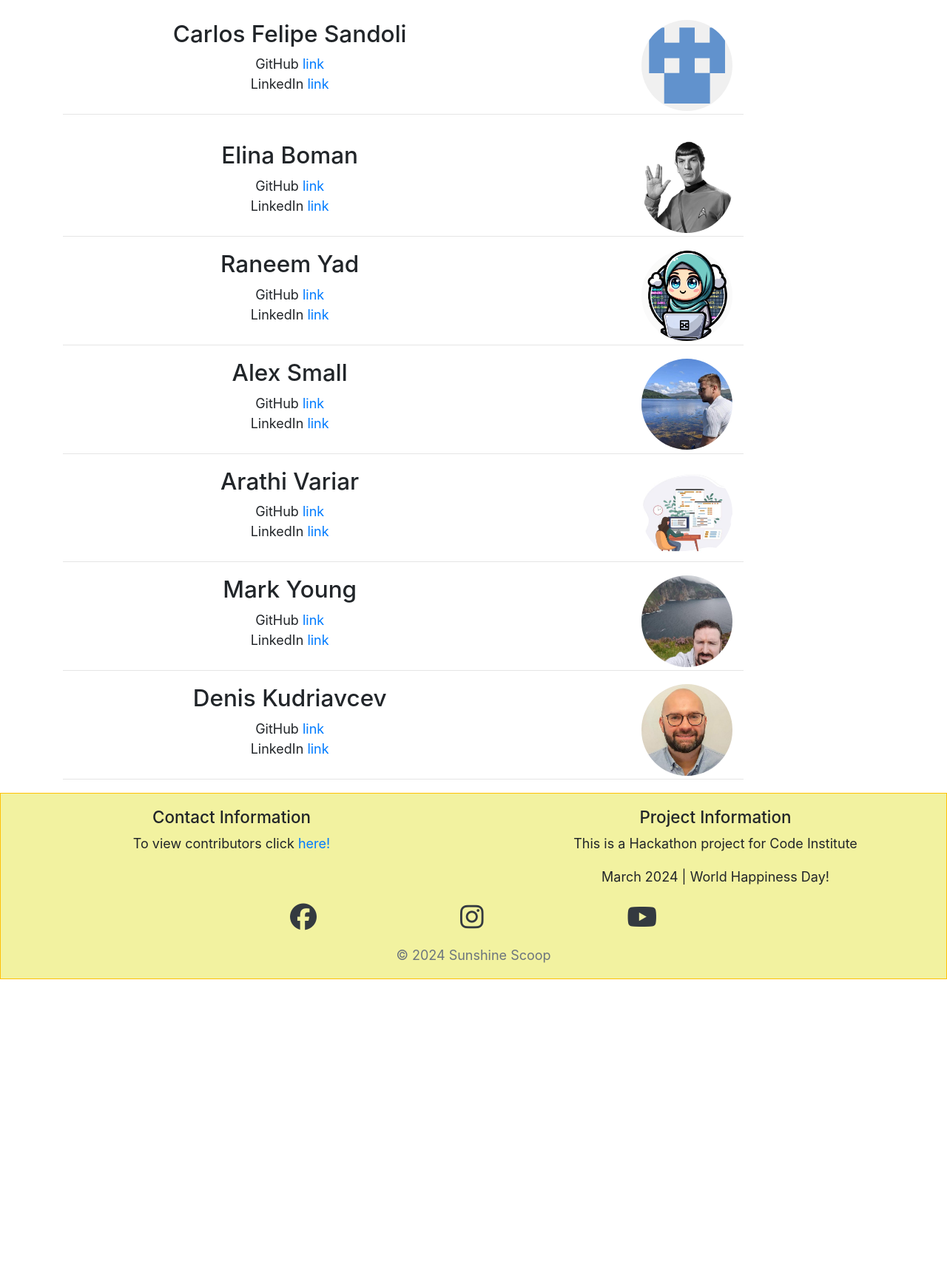
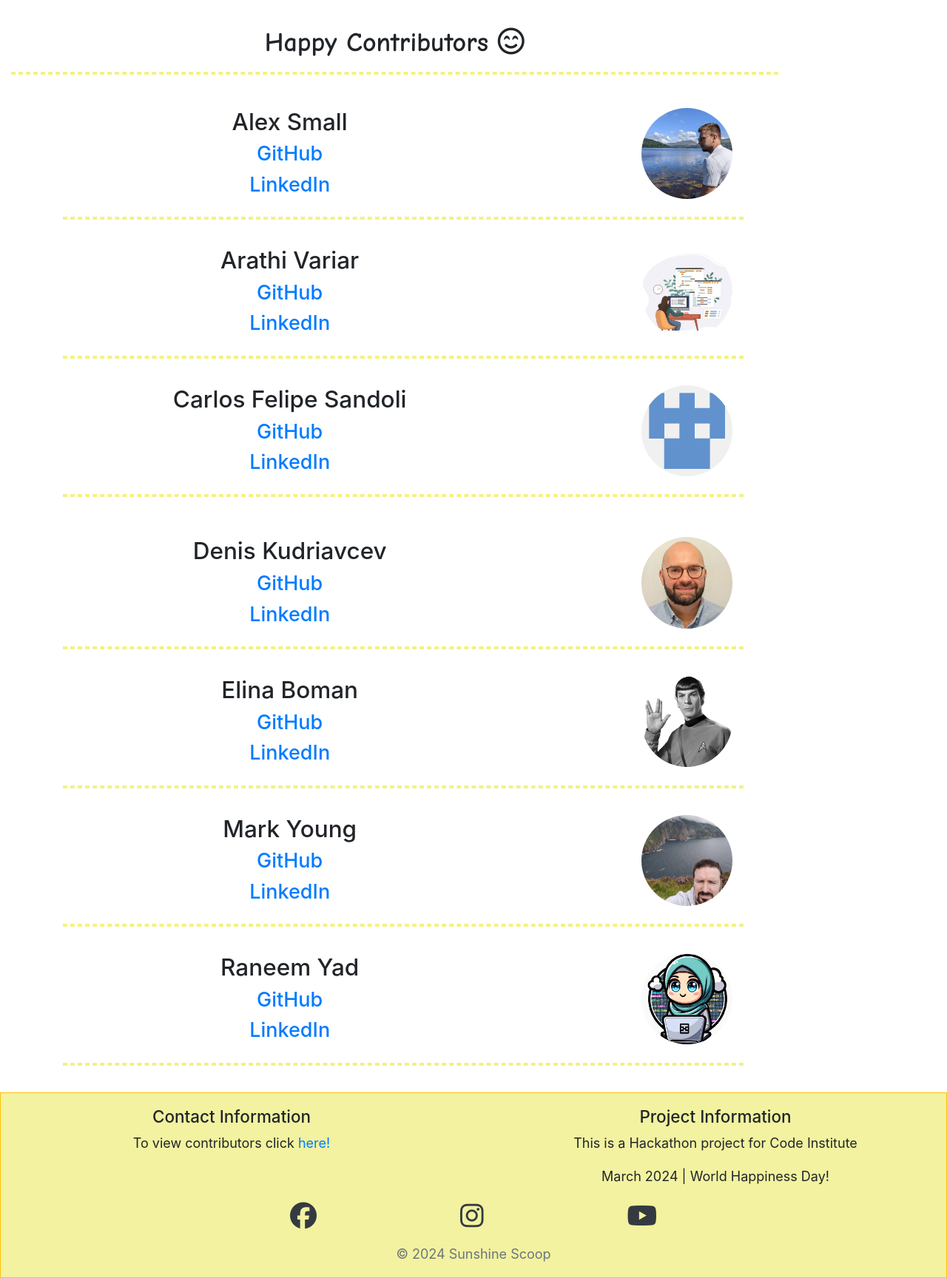
Before and after one commit to raneem-yad/sunshine_squad_hackathon_raneem, a Flask app: page /contributors in a window 1280 px wide. Shown: the part 128-1856 px from the top of the page at 74% size. Before the commit the page ends 1452 px from the top, so only its background shows below. Run offline with Flask 3, Linux system fonts and the light colour scheme; some libraries are stand-ins or nearby versions; some web fonts are replaced.

Commit message:
styled contributors page

```diff
--- a/appmanager/static/css/style.css
+++ b/appmanager/static/css/style.css
@@ -528,8 +528,15 @@ footer i {
   border-radius: 50%;
 }
 
-.contributors-ul {
-  list-style: none;
+.happy-contributors {
+font-family: "Comic Neue", cursive;
+font-weight: 800;
+font-style: normal;
+}
+
+.border-happy-contributors {
+  border: 2px rgb(242, 242, 130);
+  border-style: dashed;
 }
 
 /* Media queries */
--- a/appmanager/templates/contributors-page.html
+++ b/appmanager/templates/contributors-page.html
@@ -1,104 +1,126 @@
 {% extends "base.html" %}
 <div class="main">
     {% block content %}
-    <div class="container mt-4">
-        <div class="row">
+    <div class=" col-12 col-md-10 text-center py-3 mb-2">
+        <h2 class="happy-contributors mt-3 mb-2">Happy Contributors <i class="fa-regular fa-face-smile-beam"></i></h2>
+        <hr class="border-happy-contributors">
+    </div>
+    <div class="container mt-2">
+        <div class="row mb-3">
+            <div class="col-12 col-md-10">
+                <img class="col-12 col-md-2 circular-img float-right"
+                    src="{{ url_for('static', filename='images/contributors/alex-small.jpeg') }}"
+                    alt="contributor image">
+                <div class="col-12 col-md-8 mb-4">
+                    <h3>Alex Small</h3>
+                    <a href="https://github.com/AlexSmall96/alex_sunshine_squad" target="_blank" rel="noopener">
+                        <h4>GitHub</h4>
+                    </a>
+                    <a href="https://www.linkedin.com/in/alex-small-a8977116b/" target="_blank" rel="noopener">
+                        <h4>LinkedIn</h4>
+                    </a>
+                </div>
+                <hr class="border-happy-contributors">
+            </div>
+        </div>
+        <div class="row mb-3">
+            <div class="col-12 col-md-10">
+                <img class="col-12 col-md-2 circular-img float-right"
+                    src="{{ url_for('static', filename='images/contributors/arathi-variar.jpeg') }}"
+                    alt="contributor image">
+                <div class="col-12 col-md-8 mb-4">
+                    <h3>Arathi Variar</h3>
+                    <a href="https://github.com/arathivariar" target="_blank" rel="noopener">
+                        <h4>GitHub</h4>
+                    </a>
+                    <a href=" https://www.linkedin.com/in/arathi-variar/" target="_blank" rel="noopener">
+                        <h4>LinkedIn</h4>
+                    </a>
+                </div>
+                <hr class="border-happy-contributors">
+            </div>
+        </div>
+        <div class="row mb-3">
             <div class="col-12 col-md-10 mb-3">
                 <img class="col-12 col-md-2 circular-img float-right"
-                    src="{{ url_for('static', filename='images/contributors/carlos-felipe-sandoli.png') }}" alt="contributor image">
+                    src="{{ url_for('static', filename='images/contributors/carlos-felipe-sandoli.png') }}"
+                    alt="contributor image">
                 <div class="col-12 col-md-8 mb-4">
                     <h3>Carlos Felipe Sandoli</h3>
-                    <ul class="contributors-ul">
-                        <li>GitHub <a href="https://github.com/felipesandoli" target="_blank" rel="noopener">link</a></li>
-                        <li>LinkedIn <a href="https://www.linkedin.com/in/felipesandoli/" target="_blank" rel="noopener">link</a></li>
+                    <a href="https://github.com/felipesandoli" target="_blank" rel="noopener">
+                        <h4>GitHub</h4>
+                    </a>
+                    <a href="https://www.linkedin.com/in/felipesandoli/" target="_blank" rel="noopener">
+                        <h4>LinkedIn</h4>
+                    </a>
+                </div>
+                <hr class="border-happy-contributors">
+            </div>
+        </div>
+        <div class="row mb-3">
+            <div class="col-12 col-md-10">
+                <img class="col-12 col-md-2 circular-img float-right"
+                    src="{{ url_for('static', filename='images/contributors/denis-kudriavcev.jpeg')}}"
+                    alt="contributor image">
+                <div class="col-12 col-md-8 mb-4">
+                    <h3>Denis Kudriavcev</h3>
+                    <a href="https://github.com/AleksandrDenis" target="_blank" rel="noopener">
+                        <h4>GitHub</h4>
+                    </a>
+                    <a href="https://www.linkedin.com/in/denis-kudriavcev/" target="_blank" rel="noopener">
+                        <h4>LinkedIn</h4>
+                    </a>
                     </ul>
                 </div>
-                <hr>
+                <hr class="border-happy-contributors">
             </div>
         </div>
-        <div class="row">
+    <div class="row mb-3">
         <div class="col-12 col-md-10">
             <img class="col-12 col-md-2 circular-img float-right"
                 src="{{ url_for('static', filename='images/contributors/elina-boman.png') }}" alt="contributor image">
             <div class="col-12 col-md-8 mb-4">
                 <h3>Elina Boman</h3>
-                    <ul class="contributors-ul">
-                        <li>GitHub <a href="https://github.com/ElinaBoman" target="_blank" rel="noopener">link</a></li>
-                        <li>LinkedIn <a href="https://www.linkedin.com/in/elina-boman-310164185/" target="_blank" rel="noopener">link</a></li>
-                    </ul>
+                <a href="https://github.com/ElinaBoman" target="_blank" rel="noopener">
+                    <h4>GitHub</h4>
+                </a>
+                <a href="https://www.linkedin.com/in/elina-boman-310164185/" target="_blank" rel="noopener">
+                    <h4>LinkedIn</h4>
+                </a>
             </div>
-                <hr>
+            <hr class="border-happy-contributors">
         </div>
     </div>
-        <div class="row">
+    <div class="row mb-3">
+        <div class="col-12 col-md-10">
+            <img class="col-12 col-md-2 circular-img float-right"
+                src="{{ url_for('static', filename='images/contributors/mark-young.jpeg') }}" alt="contributor image">
+            <div class="col-12 col-md-8 mb-4">
+                <h3>Mark Young</h3>
+                <a href="https://github.com/Markyjay" target="_blank" rel="noopener">
+                    <h4>GitHub</h4>
+                </a>
+                <a href="http://www.linkedin.com/in/mark-young-4a90ab15" target="_blank" rel="noopener">
+                    <h4>LinkedIn</h4>
+                </a>
+            </div>
+            <hr class="border-happy-contributors">
+        </div>
+    </div>
+    <div class="row mb-3">
         <div class="col-12 col-md-10">
             <img class="col-12 col-md-2 circular-img float-right"
                 src="{{ url_for('static', filename='images/contributors/raneem-yad.png') }}" alt="contributor image">
             <div class="col-12 col-md-8 mb-4">
                 <h3>Raneem Yad</h3>
-                    <ul class="contributors-ul">
-                        <li>GitHub <a href="https://github.com/raneem-yad" target="_blank" rel="noopener">link</a></li>
-                        <li>LinkedIn <a href="https://www.linkedin.com/in/raneem-yad/" target="_blank" rel="noopener">link</a></li>
-                    </ul>
+                <a href="https://github.com/raneem-yad" target="_blank" rel="noopener">
+                    <h4>GitHub</h4>
+                </a>
+                <a href="https://www.linkedin.com/in/raneem-yad/" target="_blank" rel="noopener">
+                    <h4>LinkedIn</h4>
+                </a>
             </div>
-                <hr>
-            </div>
-        </div>
-        <div class="row">
-            <div class="col-12 col-md-10">
-                <img class="col-12 col-md-2 circular-img float-right"
-                    src="{{ url_for('static', filename='images/contributors/alex-small.jpeg') }}" alt="contributor image">
-                    <div class="col-12 col-md-8 mb-4">
-                    <h3>Alex Small</h3>
-                    <ul class="contributors-ul">
-                        <li>GitHub <a href="https://github.com/AlexSmall96/alex_sunshine_squad" target="_blank" rel="noopener">link</a></li>
-                        <li>LinkedIn <a href="https://www.linkedin.com/in/alex-small-a8977116b/" target="_blank" rel="noopener">link</a></li>
-                    </ul>
-                </div>
-                <hr>
-            </div>
-        </div>
-        <div class="row">
-            <div class="col-12 col-md-10">
-                <img class="col-12 col-md-2 circular-img float-right"
-                    src="{{ url_for('static', filename='images/contributors/arathi-variar.jpeg') }}" alt="contributor image">
-                    <div class="col-12 col-md-8 mb-4">
-                    <h3>Arathi Variar</h3>
-                    <ul class="contributors-ul">
-                        <li>GitHub <a href="https://github.com/arathivariar" target="_blank" rel="noopener">link</a></li>
-                        <li>LinkedIn <a href=" https://www.linkedin.com/in/arathi-variar/" target="_blank" rel="noopener">link</a></li>
-                    </ul>
-                </div>
-                <hr>
-            </div>
-        </div>
-        <div class="row">
-            <div class="col-12 col-md-10">
-                <img class="col-12 col-md-2 circular-img float-right"
-                    src="{{ url_for('static', filename='images/contributors/mark-young.jpeg') }}" alt="contributor image">
-                    <div class="col-12 col-md-8 mb-4">
-                    <h3>Mark Young</h3>
-                    <ul class="contributors-ul">
-                        <li>GitHub <a href="https://github.com/Markyjay" target="_blank" rel="noopener">link</a></li>
-                        <li>LinkedIn <a href="http://www.linkedin.com/in/mark-young-4a90ab15" target="_blank" rel="noopener">link</a></li>
-                    </ul>
-                </div>
-                <hr>
-            </div>
-        </div>
-        <div class="row">
-            <div class="col-12 col-md-10">
-                <img class="col-12 col-md-2 circular-img float-right"
-                    src="{{ url_for('static', filename='images/contributors/denis-kudriavcev.jpeg')}}" alt="contributor image">
-                    <div class="col-12 col-md-8 mb-4">
-                    <h3>Denis Kudriavcev</h3>
-                    <ul class="contributors-ul">
-                        <li>GitHub <a href="https://github.com/AleksandrDenis" target="_blank" rel="noopener">link</a></li>
-                        <li>LinkedIn <a href="https://www.linkedin.com/in/denis-kudriavcev/" target="_blank" rel="noopener">link</a></li>
-                    </ul>
-                </div>
-                <hr>
-            </div>
+            <hr class="border-happy-contributors">
         </div>
     </div>
     {% endblock %}
--- a/appmanager/templates/game-page.html
+++ b/appmanager/templates/game-page.html
@@ -5,17 +5,17 @@
 <div class="container-game mt-lg-5">
     <div class="row d-flex justify-content-center py-3 mt-3">
         <div class="col-12 col-md-7 col-lg-4 py-3 mb-2 mt-lg-5">
-            <img src="{{ url_for('static', filename='images/tictactoe.jpg') }}" alt="" class="col-12">
+            <img src="{{ url_for('static', filename='images/tictactoe.jpg') }}" alt="tic tack toe" class="col-12">
             <br>
             <a href="{{url_for('tic_tac_toe')}}" class="btn btn-warning">Tic Tac Toe</a>
         </div>
         <div class=" col-12 col-md-7 col-lg-4 py-3 mb-2 mt-lg-5">
-            <img src="{{ url_for('static', filename='images/memorygame.jpg') }}" alt="" class="col-12">
+            <img src="{{ url_for('static', filename='images/memorygame.jpg') }}" alt="memory game" class="col-12">
             <br>
             <a href="{{url_for('memory_game')}}" class="btn btn-warning">Memory Game</a>
         </div>
         <div class="col-12 col-md-7 col-lg-4 py-3 mb-2 mt-lg-5">
-            <img src="{{ url_for('static', filename='images/emojicatcher.jpg') }}" alt="" class="col-12">
+            <img src="{{ url_for('static', filename='images/emojicatcher.jpg') }}" alt="emojicatcher game" class="col-12">
             <br>
             <a href="{{url_for('emoji_catcher')}}" class="btn btn-warning">Emoji Catcher</a>
         </div>
```
Also changed, not shown: 1 other file. Lines whose indentation alone changed are shown as unchanged.
